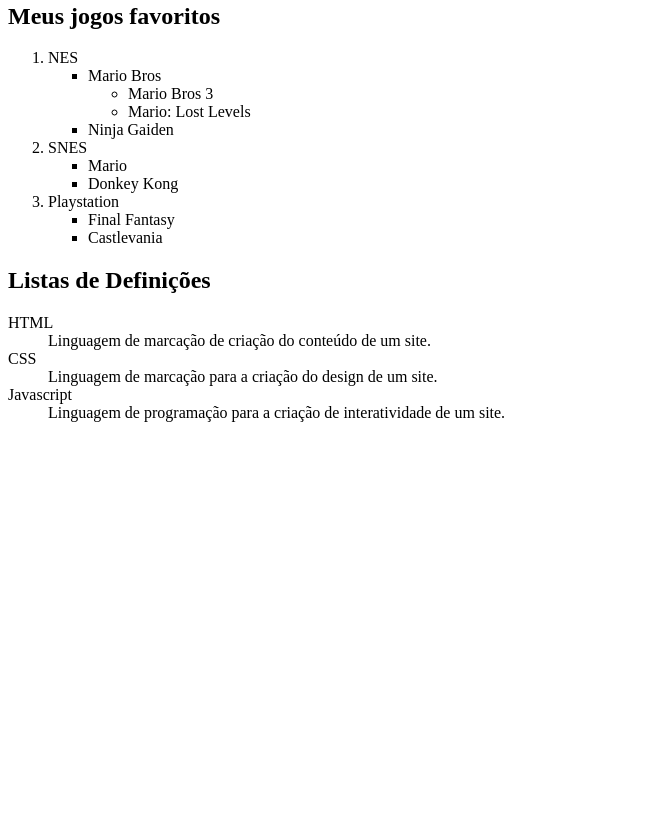
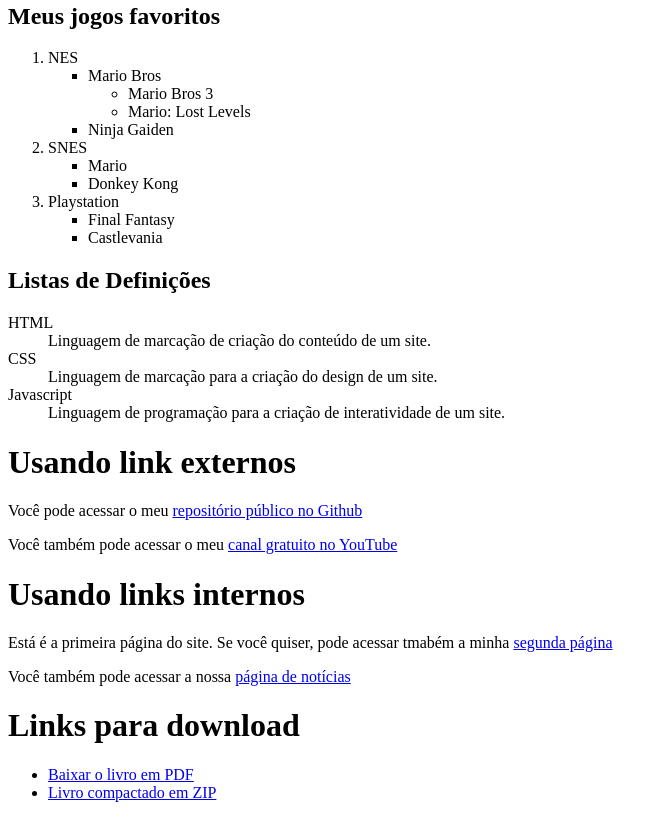
Before and after one commit to o-leandro/html-css, a plain HTML site: page exercicios/revisao/index.html in a window 1280 px wide. Shown: the part 4827-5645 px from the top of the page, without its empty margins (0-667 px from the left). Before the commit the page ends 5265 px from the top, so only its background shows below. Drawn offline with Linux system fonts and the light colour scheme.

Commit message:
usando links

```diff
--- a/exercicios/revisao/index.html
+++ b/exercicios/revisao/index.html
@@ -180,5 +180,18 @@
         <dt>Javascript</dt>
         <dd>Linguagem de programação para a criação de interatividade de um site.</dd>
     </dl>
+
+    <!--Ex 010-->
+    <h1>Usando link externos</h1>
+    <p>Você pode acessar o meu <a href="https://gustavoguanabara.github.io/" target="_blank"> repositório público no Github</a></p>
+    <p>Você também pode acessar o meu <a href="https://youtube.com/cursoemvideo/" target="_blank">canal gratuito no YouTube</a></p>
+    <h1>Usando links internos</h1>
+    <p>Está é a primeira página do site. Se você quiser, pode acessar tmabém a minha <a href="page02.html">segunda página</a></p>
+    <p>Você também pode acessar a nossa <a href="page03.html">página de notícias</a></p>
+    <h1>Links para download</h1>
+    <ul>
+        <li><a href="livro/meulivro.pdf" download="meulivro.pdf" type="application/pdf">Baixar o livro em PDF</a></li>
+        <li><a href="livro/meulivro.zip" download="meulivro.zip" type="application/zip">Livro compactado em ZIP</a></li>
+    </ul>
 </body>
 </html>
```
Also changed, not shown: exercicios/revisao/page02.html (added, +12 -0 lines), exercicios/revisao/page03.html (added, +13 -0 lines), 2 other files.
